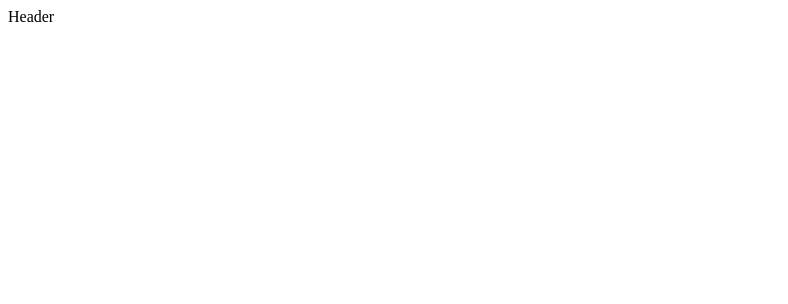
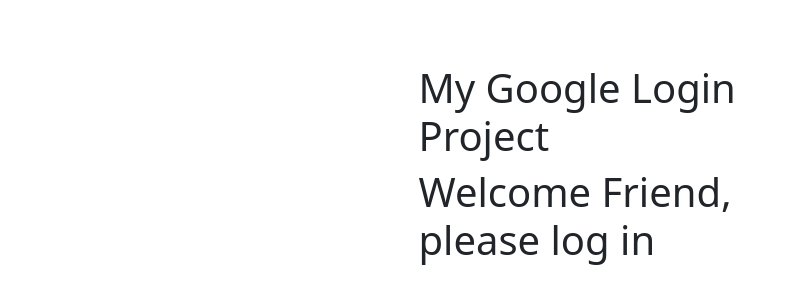
Before and after one commit to iamenochchirima/Exodt, a Django app: page / in a window 1280 px wide. Before the commit the part shown is almost empty. Shown: the top 304 px of the page, without its empty margins (0-788 px from the left). Run offline with Django 3.2, Linux system fonts and the light colour scheme.

Commit message:
Welcome page

```diff
--- a/main/templates/main/index.html
+++ b/main/templates/main/index.html
@@ -4,11 +4,25 @@
     <meta charset="UTF-8">
     <meta http-equiv="X-UA-Compatible" content="IE=edge">
     <meta name="viewport" content="width=device-width, initial-scale=1.0">
+    <!-- CSS only -->
+<link href="https://cdn.jsdelivr.net/npm/bootstrap@5.2.3/dist/css/bootstrap.min.css" rel="stylesheet"
+ integrity="sha384-rbsA2VBKQhggwzxH7pPCaAqO46MgnOM80zW1RWuH61DGLwZJEdK2Kadq2F9CUG65"
+  crossorigin="anonymous">
     <title>Social</title>
 </head>
 <body>
-    <div class="header">
-        Header
-    </div>
+    <div class="container text-dark mt-5">
+        <div class="row justify-content-md-center">
+          <div class="col-md-5 p-3">
+                <h1>My Google Login Project</h1>
+                {% if user.is_authenticated %}
+                <p>Welcome, {{ user.username }} !</p>
+                {% else %}
+                <h1>Welcome Friend, please log in</h1>
+                {% endif %}
+          </div>
+        </div>
+      </div>
+
 </body>
 </html>
```
